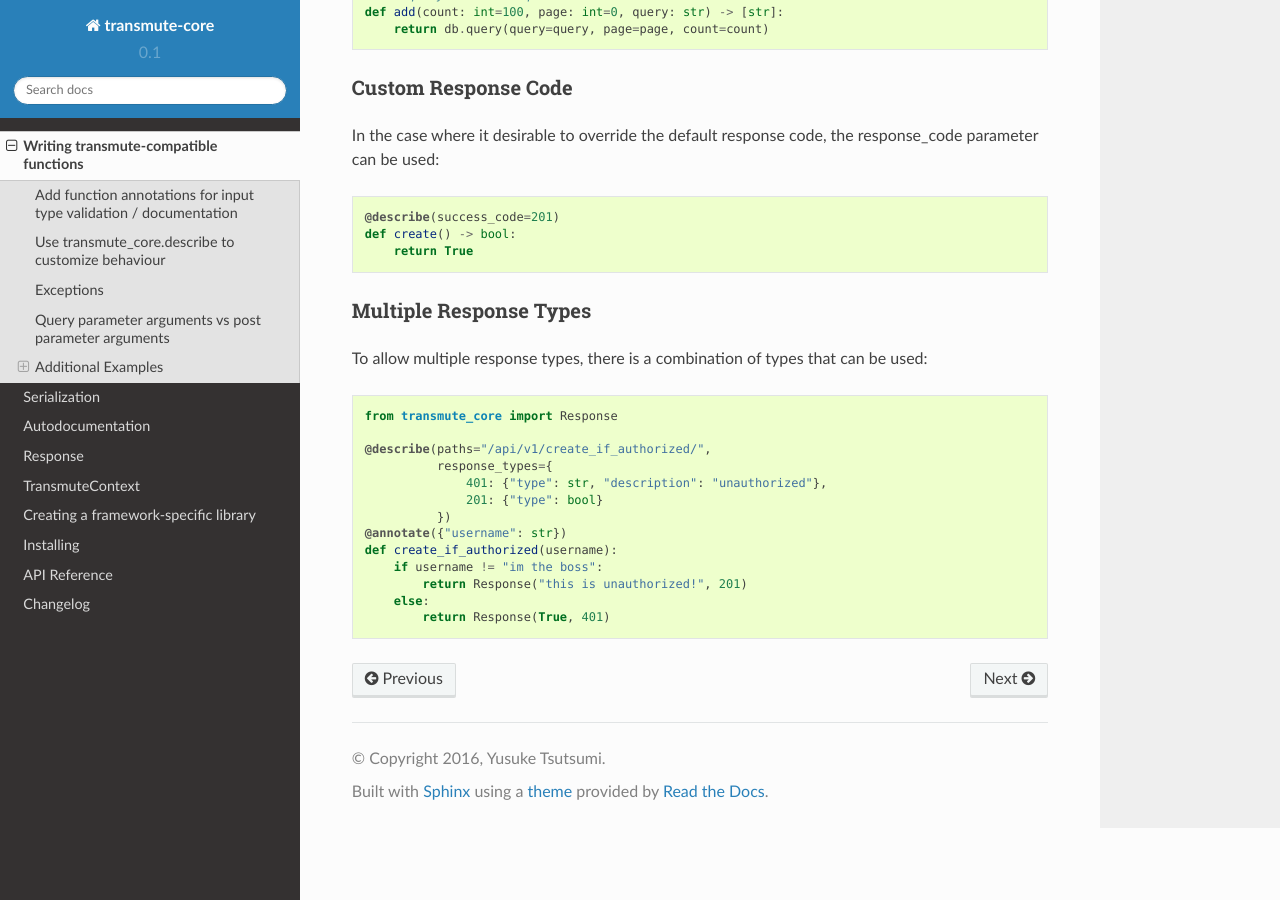
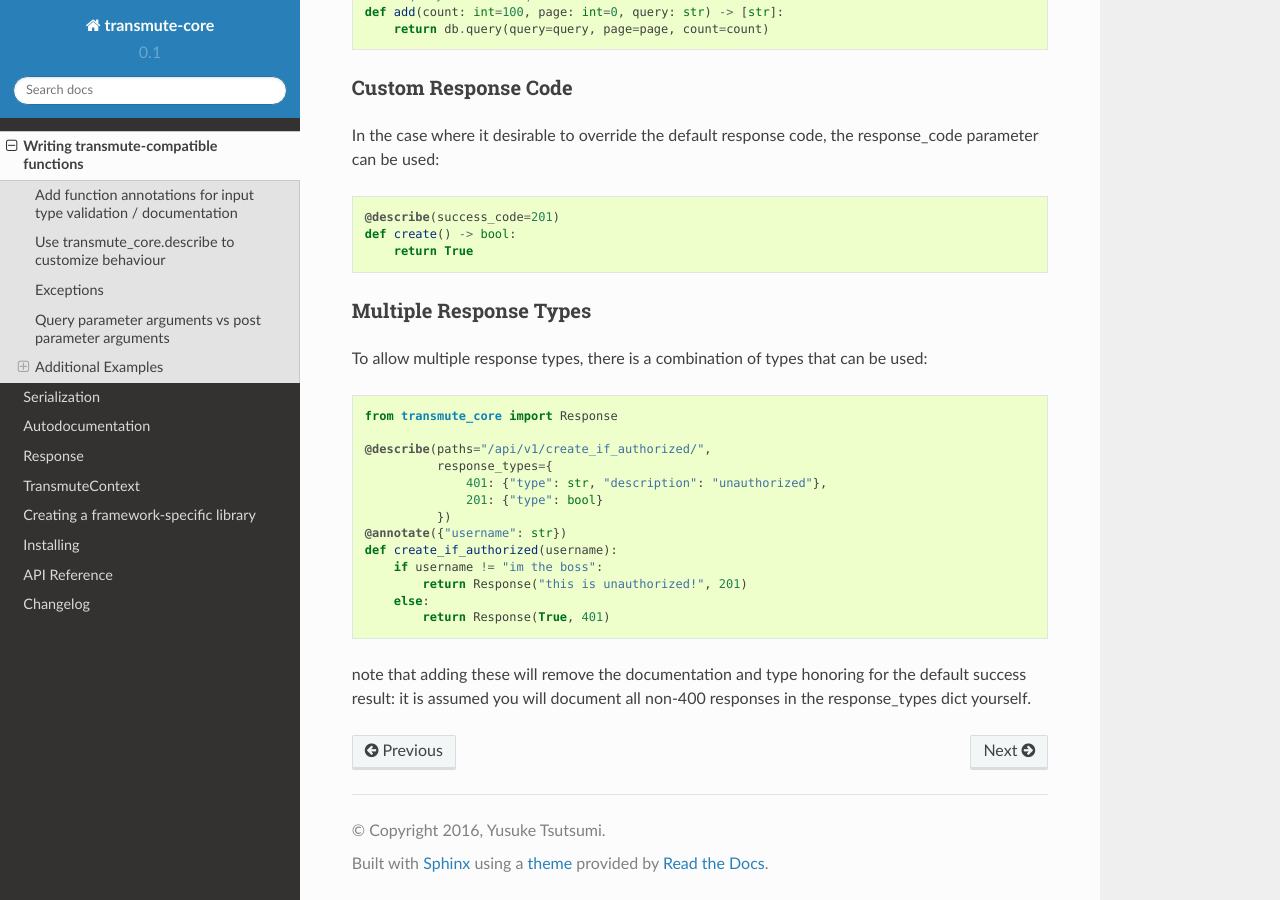
Before and after one commit to toumorokoshi/transmute-core, a Sphinx documentation site: the page built from docs/function.rst, in a window 1280 px wide and 900 px high, scrolled down 2092 px. Built offline with Sphinx 7.4.7 and the Read the Docs theme 2.0.0, drawn with Linux system fonts in a browser that asks for light colours.

Commit message:
@minor clarifying documentation.

```diff
--- a/docs/function.rst
+++ b/docs/function.rst
@@ -152,3 +152,7 @@ can be used:
             return Response("this is unauthorized!", 201)
         else:
             return Response(True, 401)
+
+note that adding these will remove the documentation and type honoring
+for the default success result: it is assumed you will document all non-400
+responses in the response_types dict yourself.
```
Also changed, not shown: 1 other file.
